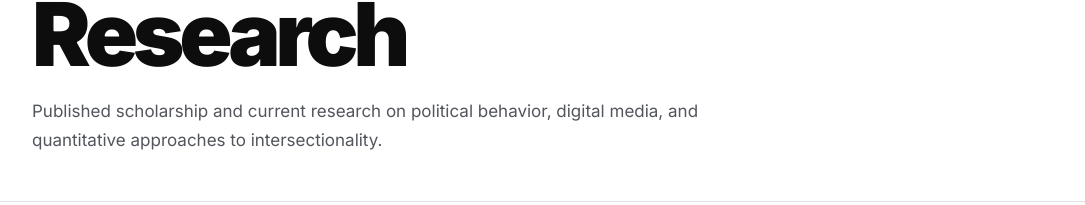
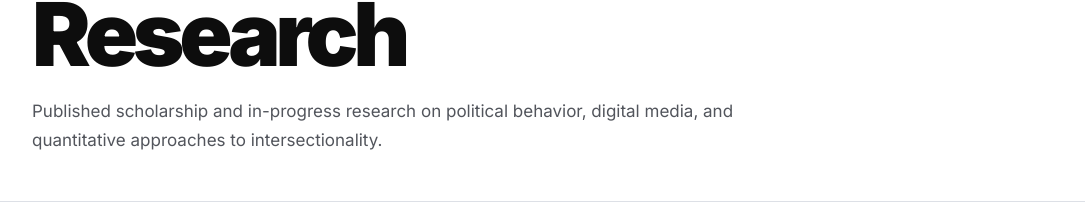
Before and after one commit to miamuch/website_update, a plain HTML site: page publications.html in a window 1280 px wide. Shown: the part 136-341 px from the top of the page, without its empty margins (92-1177 px from the left). Drawn offline with Linux system fonts and the light colour scheme; a web font is replaced by a local one.

Commit message:
Refine research page introduction

```diff
--- a/publications.html
+++ b/publications.html
@@ -28,7 +28,7 @@
   <section class="page-hero">
     <div class="container">
       <h1>Research</h1>
-      <p class="page-hero-intro">Published scholarship and current research on political behavior, digital media, and quantitative approaches to intersectionality.</p>
+      <p class="page-hero-intro">Published scholarship and in-progress research on political behavior, digital media, and quantitative approaches to intersectionality.</p>
     </div>
   </section>
 
```
